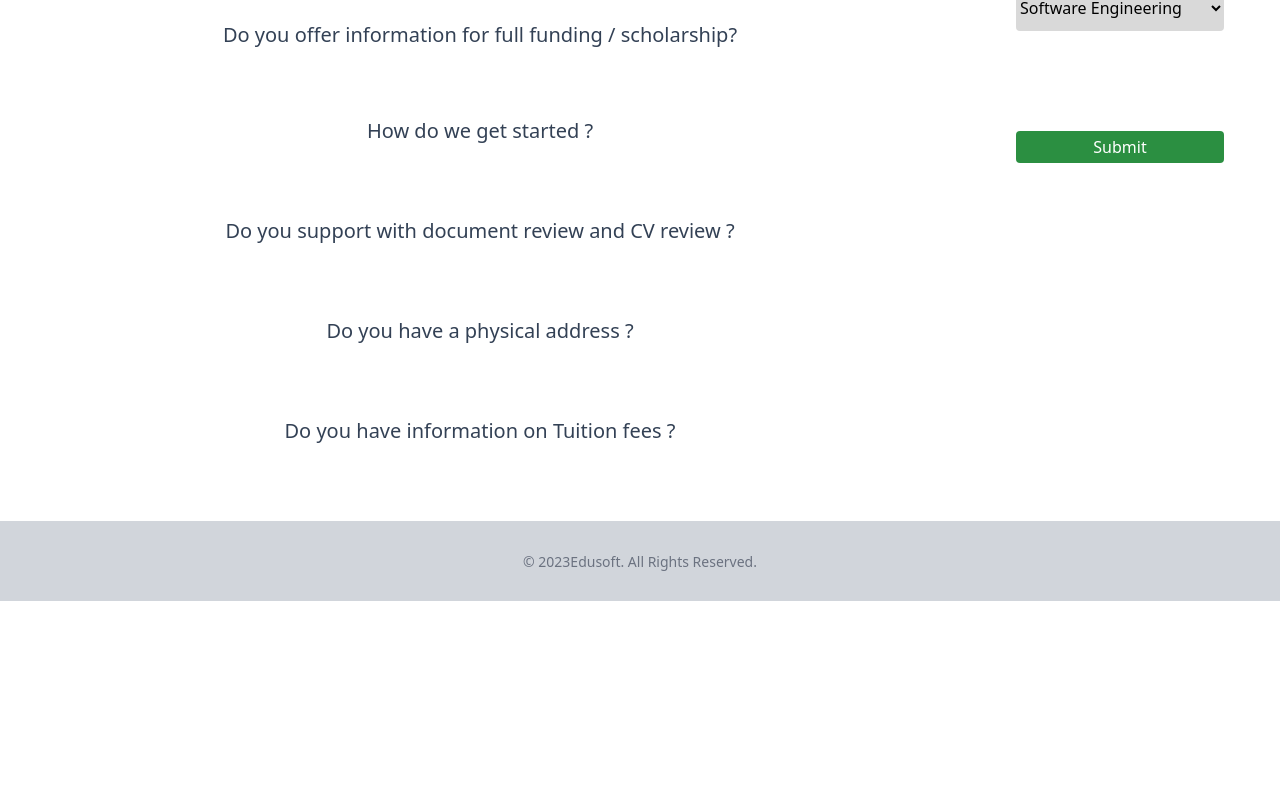
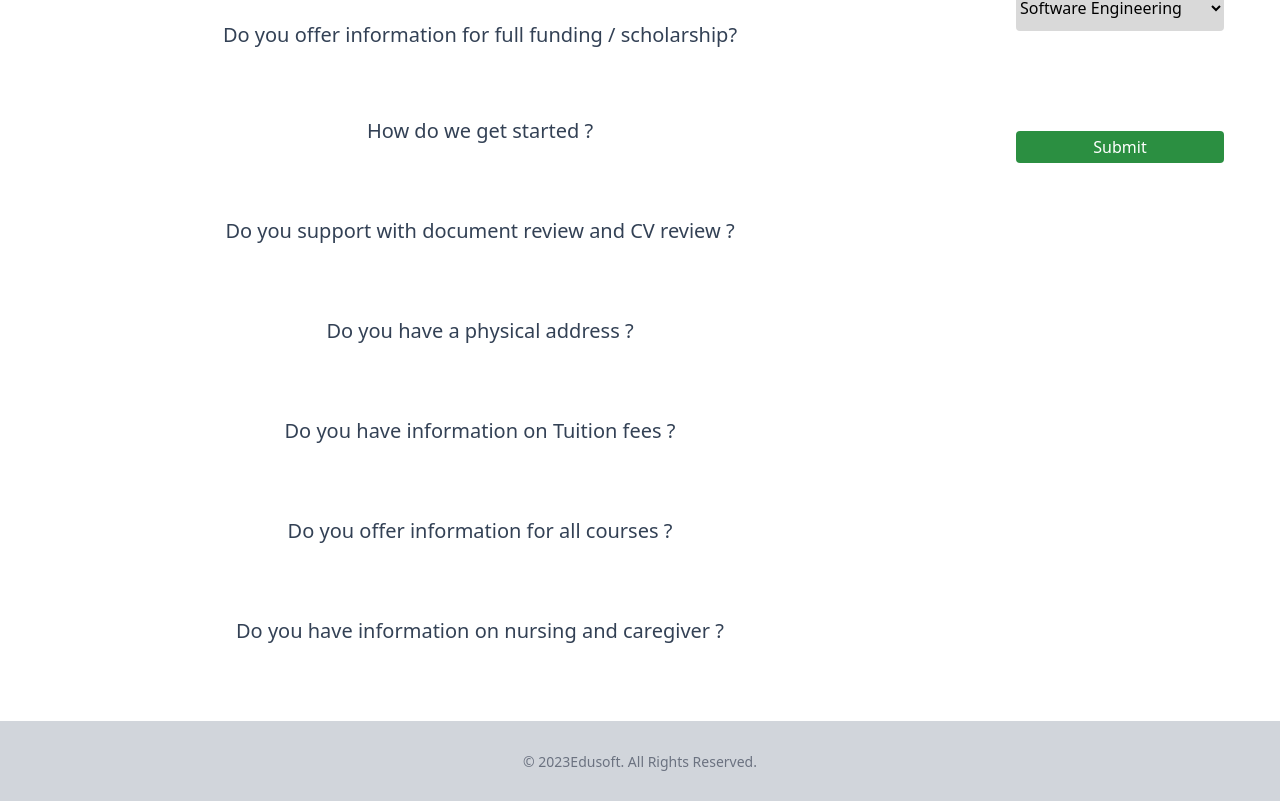
Before and after one commit to Nwaigba66/Edusoft-website---FrontEnd, a Next.js app: page /faq in a window 1280 px wide. Shown: the part 507-1308 px from the top of the page. Before the commit the page ends 1108 px from the top, so only its background shows below. Built offline with nearby package versions, Linux system fonts and the light colour scheme.

Commit message:
Added the Faq page

```diff
--- a/src/app/faq/page.tsx
+++ b/src/app/faq/page.tsx
@@ -81,12 +81,12 @@ function Faq() {
         <h2>
         <button
             className="flex flex-col border-slate-100 text-slate-700 w-full focus:ring-2 rounded-t-1 group relative items-center p-4 transition-all ease-in"
-            data-collapse-target="animated-collapse-2">
+            data-collapse-target="animated-collapse-3">
             <p className='flex flex-col text-xl'>Do you support with document review and CV review ?</p>
             <i className="fa fa-chevron-down relative right-0 pt-2 text-base transition-transform group-open:rotate-180"></i>
         </button>
         </h2>
-        <div data-collapse="animated-collapse-2"
+        <div data-collapse="animated-collapse-3"
             className="h-0 overflow-hidden transition-all duration-300 ease-in-out">
         <div className="p-4 w-full">
             Yes, we provide services for document reviews.
@@ -98,12 +98,12 @@ function Faq() {
         <h2>
         <button
             className="flex flex-col border-slate-100 text-slate-700 w-full focus:ring-2 rounded-t-1 group relative items-center p-4 transition-all ease-in"
-            data-collapse-target="animated-collapse-2">
+            data-collapse-target="animated-collapse-3">
             <p className='flex flex-col text-xl'>Do you have a physical address ?</p>
             <i className="fa fa-chevron-down relative right-0 pt-2 text-base transition-transform group-open:rotate-180"></i>
         </button>
         </h2>
-        <div data-collapse="animated-collapse-2"
+        <div data-collapse="animated-collapse-3"
             className="h-0 overflow-hidden transition-all duration-300 ease-in-out">
         <div className="p-4 w-full">
             No, we do not have a physical address. However, all our staffs are scattered all over the
@@ -116,15 +116,49 @@ function Faq() {
         <h2>
         <button
             className="flex flex-col border-slate-100 text-slate-700 w-full focus:ring-2 rounded-t-1 group relative items-center p-4 transition-all ease-in"
-            data-collapse-target="animated-collapse-2">
+            data-collapse-target="animated-collapse-4">
             <p className='flex flex-col text-xl'>Do you have information on Tuition fees ?</p>
             <i className="fa fa-chevron-down relative right-0 pt-2 text-base transition-transform group-open:rotate-180"></i>
         </button>
         </h2>
-        <div data-collapse="animated-collapse-2"
+        <div data-collapse="animated-collapse-4"
             className="h-0 overflow-hidden transition-all duration-300 ease-in-out">
         <div className="p-4 w-full">
             Yes, we have information on tuition fees on our website, just select your desired course, university and country.
+        </div>
+        </div>
+        </div>
+
+        <div className="flex flex-col justify-between mb-3 mt-5">
+        <h2>
+        <button
+            className="flex flex-col border-slate-100 text-slate-700 w-full focus:ring-2 rounded-t-1 group relative items-center p-4 transition-all ease-in"
+            data-collapse-target="animated-collapse-5">
+            <p className='flex flex-col text-xl'>Do you offer information for all courses ?</p>
+            <i className="fa fa-chevron-down relative right-0 pt-2 text-base transition-transform group-open:rotate-180"></i>
+        </button>
+        </h2>
+        <div data-collapse="animated-collapse-5"
+            className="h-0 overflow-hidden transition-all duration-300 ease-in-out">
+        <div className="p-4 w-full">
+            Yes, we have information on all courses on our website, just select your desired course, university and country.
+        </div>
+        </div>
+        </div>
+
+         <div className="flex flex-col justify-between mb-3 mt-5">
+        <h2>
+        <button
+            className="flex flex-col border-slate-100 text-slate-700 w-full focus:ring-2 rounded-t-1 group relative items-center p-4 transition-all ease-in"
+            data-collapse-target="animated-collapse-6">
+            <p className='flex flex-col text-xl'>Do you have information on nursing and caregiver ?</p>
+            <i className="fa fa-chevron-down relative right-0 pt-2 text-base transition-transform group-open:rotate-180"></i>
+        </button>
+        </h2>
+        <div data-collapse="animated-collapse-6"
+            className="h-0 overflow-hidden transition-all duration-300 ease-in-out">
+        <div className="p-4 w-full">
+            No, we have do not have information on nursing and caregivers on our website, just select your desired course, university and country.
         </div>
         </div>
         </div>
```
